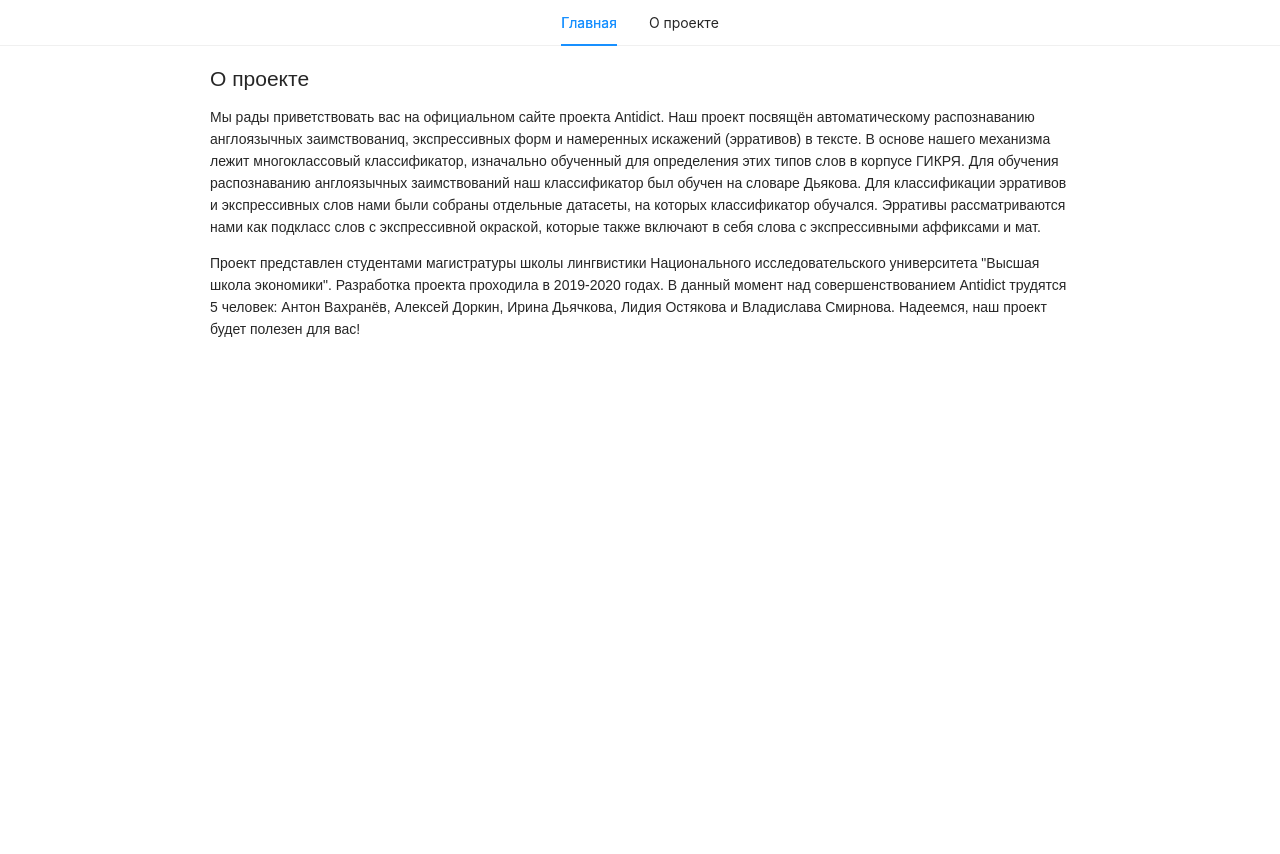
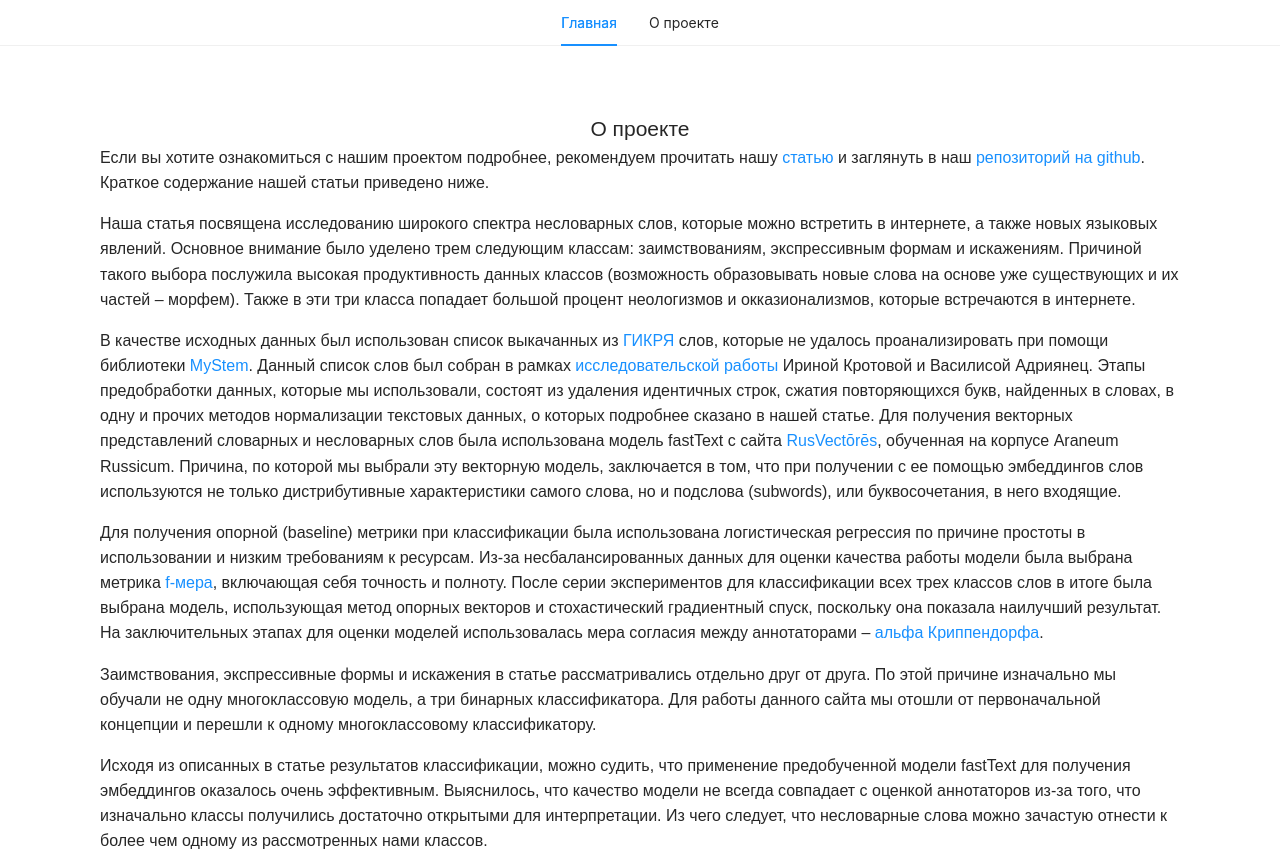
Before and after one commit to wkmatrosowa/antidict-frontend, a React (Create React App) app: page /about in a window 1280 px wide. Before the commit the page ends 800 px from the top, so only its background shows below. Built offline with nearby package versions, Linux system fonts and the light colour scheme.

Commit message:
added summary of paper and fixed some styles

```diff
--- a/src/pages/about.css
+++ b/src/pages/about.css
@@ -1,8 +1,18 @@
-h2, p {
-  font-family: sans-serif;
+.container{
+    display: flex;
+    justify-content: center;
 }
 
-.about {
-    margin-left: 15em;
-    margin-right: 15em;
+h2 {
+    font-family: sans-serif;
 }
+
+p {
+    font-family: sans-serif;
+    font-size: 16px
+}
+
+.about  {
+    text-align: left;
+    margin: 50px 100px 5px
+}
--- a/src/pages/about.tsx
+++ b/src/pages/about.tsx
@@ -2,11 +2,72 @@ import React from "react";
 import './about.css';
 
 export function About() {
-  return (
-    <div className="about">
-	  <h2>О проекте</h2>
-	  <p>Мы рады приветствовать вас на официальном сайте проекта Antidict. Наш проект посвящён автоматическому распознаванию англоязычных заимствованиq, экспрессивных форм и намеренных искажений (эрративов) в тексте. В основе нашего механизма лежит многоклассовый классификатор, изначально обученный для определения этих типов слов в корпусе ГИКРЯ. Для обучения распознаванию англоязычных заимствований наш классификатор был обучен на словаре Дьякова. Для классификации эрративов и экспрессивных слов нами были собраны отдельные датасеты, на которых классификатор обучался. Эрративы рассматриваются нами как подкласс слов с экспрессивной окраской, которые также включают в себя слова с экспрессивными аффиксами и мат.</p>
-	  <p>Проект представлен студентами магистратуры школы лингвистики Национального исследовательского университета "Высшая школа экономики". Разработка проекта проходила в 2019-2020 годах. В данный момент над совершенствованием Antidict трудятся 5 человек: Антон Вахранёв, Алексей Доркин, Ирина Дьячкова, Лидия Остякова и Владислава Смирнова. Надеемся, наш проект будет полезен для вас!</p>
-	</div>
-  );
+    return (
+        <div className="about">
+            <h2 style={{margin: '0 auto', textAlign: 'center'}}>О проекте</h2>
+            <p>Если вы хотите ознакомиться с нашим проектом подробнее, рекомендуем прочитать нашу <a
+                href="https://docs.google.com/document/d/1emjyoURAS04NAJ9B-wf-T4BE5FbthulvbPZq59v0igo/edit?usp=sharing">статью</a> и
+                заглянуть в наш <a href="https://github.com/wksmirnowa/antidict">репозиторий на github</a>. Краткое
+                содержание нашей статьи приведено ниже.</p>
+            <p> Наша статья посвящена исследованию широкого спектра несловарных слов, которые можно встретить в
+                интернете, а также
+                новых языковых
+                явлений. Основное
+                внимание было уделено
+                трем следующим
+                классам:
+                заимствованиям, экспрессивным
+                формам и искажениям.
+                Причиной такого выбора
+                послужила высокая
+                продуктивность данных
+                классов (возможность
+                образовывать новые
+                слова на основе уже
+                существующих и их
+                частей – морфем). Также
+                в эти три класса
+                попадает большой
+                процент неологизмов и
+                окказионализмов, которые
+                встречаются в
+                интернете.</p>
+            <p>В качестве исходных данных был использован список выкачанных из <a
+                href="http://www.webcorpora.ru">ГИКРЯ</a> слов, которые не удалось проанализировать при помощи
+                библиотеки <a href="https://yandex.ru/dev/mystem/">MyStem</a>. Данный список слов был собран в рамках <a
+                    href="https://ainlconf.ru/2018/agenda#program-demo-and-posters">исследовательской работы</a> Ириной
+                    Кротовой и Василисой Адриянец. Этапы предобработки данных, которые мы использовали, состоят из
+                удаления идентичных строк, сжатия повторяющихся букв, найденных в словах, в одну и прочих методов
+                нормализации текстовых данных, о которых подробнее сказано в нашей статье. Для получения векторных
+                представлений словарных и несловарных слов была использована модель fastText с сайта <a
+                    href="https://rusvectores.org/ru/models/">RusVectōrēs</a>, обученная на корпусе Araneum Russicum.
+                Причина, по которой мы выбрали эту векторную модель, заключается в том, что при получении с ее помощью
+                эмбеддингов слов используются не только дистрибутивные характеристики самого слова, но и подслова
+                (subwords), или буквосочетания, в него входящие.</p>
+            <p> Для получения опорной (baseline) метрики при классификации была использована логистическая регрессия
+                по причине простоты в использовании и низким требованиям к
+                ресурсам. Из-за несбалансированных данных для оценки
+                качества работы модели была выбрана
+                метрика <a
+                    href="https://learnmachinelearning.wikia.org/ru/wiki/Оценки_классификаторов#F-.D0.BC.D0.B5.D1.80.D0.B0">
+                    f-мера</a>, включающая себя точность и полноту. После серии
+                экспериментов для классификации всех трех классов слов в итоге была выбрана модель, использующая метод
+                опорных векторов и стохастический градиентный спуск, поскольку она показала наилучший результат. На
+                заключительных этапах для оценки моделей использовалась мера согласия между аннотаторами – <a
+                    href="https://datewiki.ru/wiki/Krippendorff%27s_alpha"> альфа Криппендорфа</a>.</p>
+            <p> Заимствования, экспрессивные формы и искажения в статье рассматривались отдельно друг от друга. По этой
+                причине изначально мы обучали не одну многоклассовую модель, а три бинарных классификатора. Для работы
+                данного сайта мы отошли от первоначальной концепции и перешли к одному многоклассовому
+                классификатору. </p>
+            <p>Исходя из описанных в статье результатов классификации, можно судить, что применение предобученной модели
+                fastText для получения эмбеддингов оказалось очень эффективным. Выяснилось, что качество модели не
+                всегда
+                совпадает с оценкой аннотаторов из-за того, что изначально классы получились достаточно открытыми для
+                интерпретации. Из чего следует, что несловарные слова можно зачастую отнести к более чем одному из
+                рассмотренных
+                нами классов.</p>
+
+
+        </div>
+    );
 }
--- a/src/pages/main.css
+++ b/src/pages/main.css
@@ -1,6 +1,15 @@
 .container{
     display: flex;
     justify-content: center;
+}
+
+h2 {
+    font-family: sans-serif;
+}
+
+p {
+    font-family: sans-serif;
+    font-size: 16px
 }
 
 .about-on-main  {
--- a/src/pages/main.tsx
+++ b/src/pages/main.tsx
@@ -116,7 +116,7 @@ export function Main() {
                         категориям слов и коэффициенты наличия в тексте слов из трех категорий. </p>
                     <p>Этот уникальный проект может быть полезен в различных лингвистических экспериментах, в которых
                         необходима автоматическая разметка текстов по данным трем классам. Подробнее ознакомиться с
-                        проектом Antidict можно на вкладке "О проекте". </p>
+                        проектом Antidict можно в разделе <a href="/about">"О проекте"</a>. </p>
 
                 </div>
                 <Content className="text-input" style={{textAlign: 'center'}}>
```
